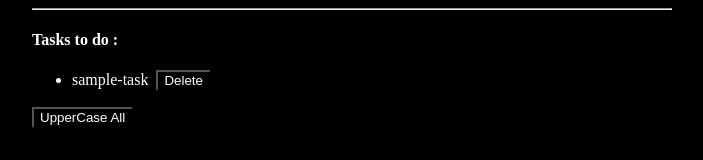
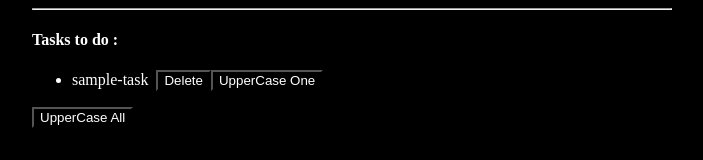
Before and after one commit to CoderMak25/Learning-React, a React (Vite) app in the folder todoList/: page / in a window 1280 px wide. Shown: the part 246-406 px from the top of the page, without its empty margins (288-991 px from the left). Built offline with nearby package versions, Linux system fonts and the light colour scheme.

Commit message:
updating one element from array

```diff
--- a/todoList/src/TodoList.jsx
+++ b/todoList/src/TodoList.jsx
@@ -32,6 +32,20 @@
 
     }
 
+    let upperCaseOne = (id)=>{
+        setTodos((prevTodo)=> (
+            prevTodo.map((todo)=>{
+            if(todo.id == id){
+                return{
+                ...todo,task:todo.task.toUpperCase(),
+            };
+            }else{
+                return todo;
+            }
+        })
+        ));
+    }
+
     return(
         <div>
             <h2>TodoList</h2>
@@ -47,6 +61,7 @@
                         <span>{todo.task}</span>
                         &nbsp;&nbsp;
                         <button onClick={()=>deleteTodo(todo.id)}>Delete</button>
+                        <button onClick={()=>upperCaseOne(todo.id)}>UpperCase One</button>
                         </li>
                     ))
                 }
```
